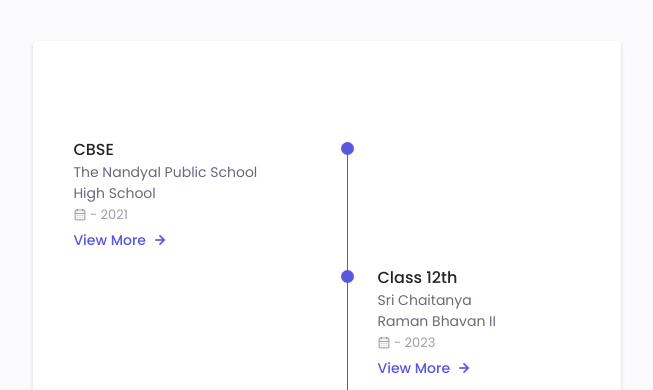
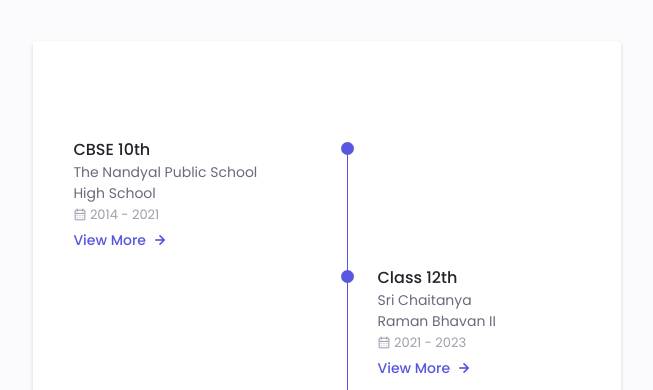
Before and after one commit to kRamu81/MyPortfolio, a plain HTML site: page index.html in a window 1280 px wide. Shown: the part 2360-2750 px from the top of the page, without its empty margins (313-966 px from the left). Drawn offline with nearby package versions, Linux system fonts and the light colour scheme.

Commit message:
Update index.html

```diff
--- a/index.html
+++ b/index.html
@@ -341,13 +341,13 @@
               <!--====== Qualification 1 ======-->
               <div class="qualification__data">
                 <div>
-                  <h3 class="qualification__title">CBSE </h3>
+                  <h3 class="qualification__title">CBSE 10th </h3>
                   <span class="qualification__subtitle"
                     >The Nandyal Public School <br />High School</span
                   >
                   <div class="qualification__calender">
                     <i class="uil uil-calendar-alt"></i>
-                    - 2021
+                 2014 - 2021
                   </div>
                   <span
                     class="button button--flex button--small button--link services__button"
@@ -409,7 +409,7 @@
                   >
                   <div class="qualification__calender">
                     <i class="uil uil-calendar-alt"></i>
-                    - 2023
+                    2021 - 2023
                   </div>
                   <span
                     class="button button--flex button--small button--link services__button"
```
